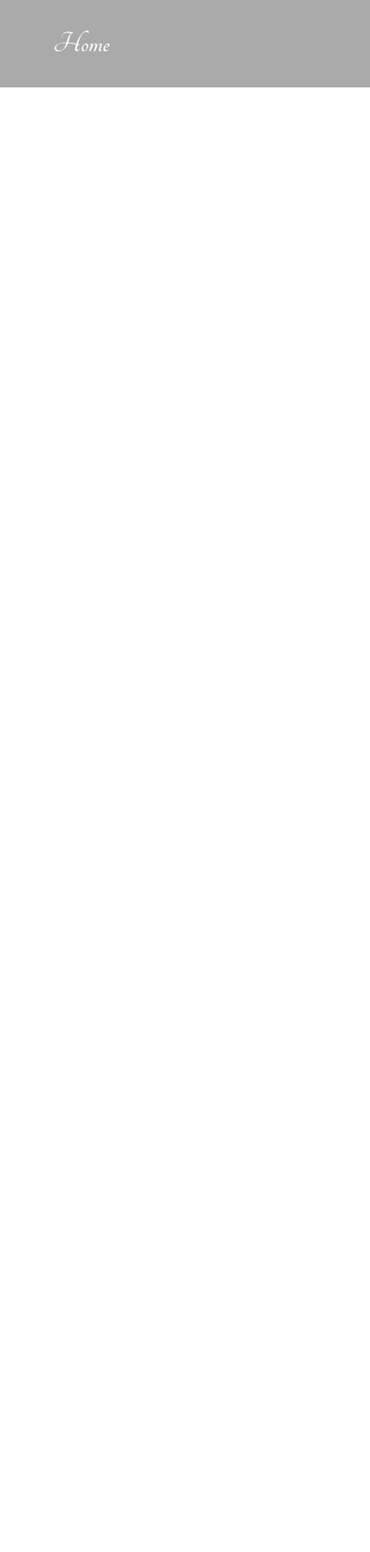
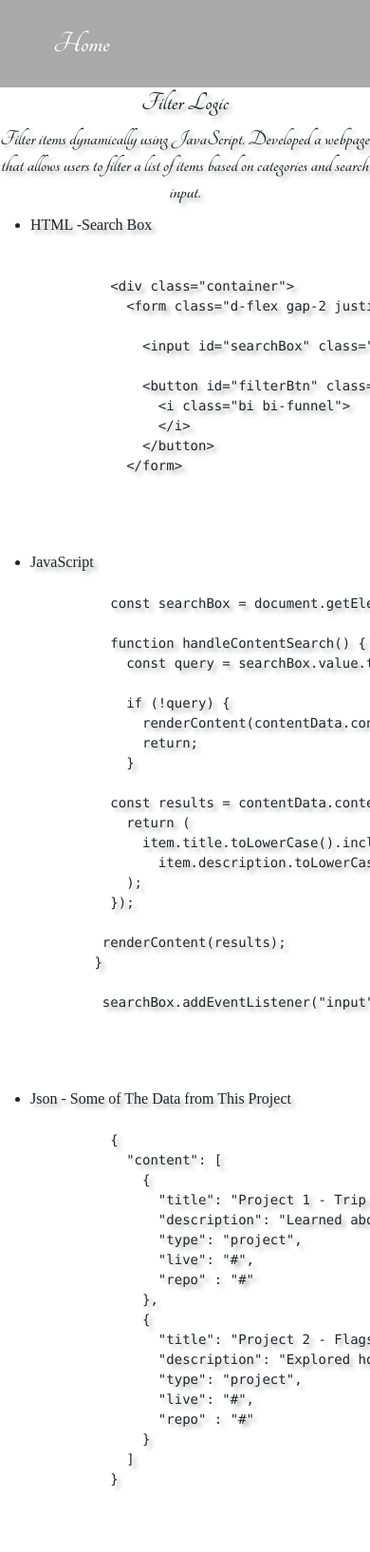
Before and after one commit to shion11111/final_project, a plain HTML site: page pages/filter.html in a window 390 px wide. Shown: the whole page at 95% size. Before the commit the page ends 844 px from the top, so only its background shows below. Drawn offline with nearby package versions, Linux system fonts and the light colour scheme.

Commit message:
Add files via upload

```diff
--- a/pages/filter.html
+++ b/pages/filter.html
@@ -8,6 +8,8 @@
     <link rel="stylesheet" href="../styles/style.css">
 
 </head>
+
+
 <body>
     <nav class="navbar navbar-expand-sm sticky-top px-4">
     <div class="container-fluid d-flex justify-content-between align-items-center flex-nowrap">
@@ -21,5 +23,90 @@
     </div>
   </nav>
 
+  <div>
+    <h1>Filter Logic</h1>
+    <h3>Filter items dynamically using JavaScript. Developed a webpage that allows users to filter a list of items based on categories and search input.</h3>
+  </div>
+
+  <main>
+    <ul>
+      <li>HTML -Search Box</li>
+
+      <pre>
+        <code>
+
+          &lt;div class="container"&gt;
+            &lt;form class="d-flex gap-2 justify-content-center"&gt;
+
+              &lt;input id="searchBox" class="searchClass form-control form-control-lg flex-grow-1 rounded-pill" type="search" placeholder="search what I learned in CIS 376..."&gt;
+
+              &lt;button id="filterBtn" class="searchClass btn btn-link text-dark fs-4 p-1" type="button" title="Filter"&gt;
+                &lt;i class="bi bi-funnel">
+                &lt;/i&gt;
+              &lt;/button&gt;
+            &lt;/form&gt;
+
+        </code>
+      </pre>
+
+      <li>JavaScript</li>
+
+      <pre>
+        <code>
+          const searchBox = document.getElementById("searchBox");
+
+          function handleContentSearch() {
+            const query = searchBox.value.trim().toLowerCase();
+
+            if (!query) {
+              renderContent(contentData.content);
+              return;
+            }
+
+          const results = contentData.content.filter(item => {
+            return (
+              item.title.toLowerCase().includes(query) ||
+                item.description.toLowerCase().includes(query)
+            );
+          });
+
+         renderContent(results);
+        }
+
+         searchBox.addEventListener("input", handleContentSearch);
+
+        </code>
+      </pre>
+
+      <li>Json - Some of The Data from This Project</li>
+
+      <pre>
+        <code>
+          {
+            "content": [
+              {
+                "title": "Project 1 - Trip Board",
+                "description": "Learned about how to create a webpage using HTML, CSS, and JavaScript. Created a trip board webpage that displays travel destinations and allows users to filter the results.",
+                "type": "project",
+                "live": "#",
+                "repo" : "#"
+              },
+              {
+                "title": "Project 2 - Flags Matching Game",
+                "description": "Explored how to use jQuery to manipulate the DOM and create interactive web applications. Developed a flags matching game where players match country flags with their names.",
+                "type": "project",
+                "live": "#",
+                "repo" : "#"
+              }
+            ]
+          }
+
+        </code>
+      </pre>
+
+
+    </ul>
+  </main>
+
 </body>
 </html>
--- a/styles/style.css
+++ b/styles/style.css
@@ -37,7 +37,7 @@ body {
   display: flex;
   align-items: center;
   justify-content: center;
-  font-family: lora;
+  font-family: 'lora';
 }
 
 #searchBox input {
@@ -65,3 +65,9 @@ body {
 .footer {
   font-size: 2rem;
 }
+
+main {
+  font-family: 'lora';
+  text-align: left;
+  font-weight: 300;
+}
```
Also changed, not shown: pages/login.html (+95 -2 lines), 1 other file.
